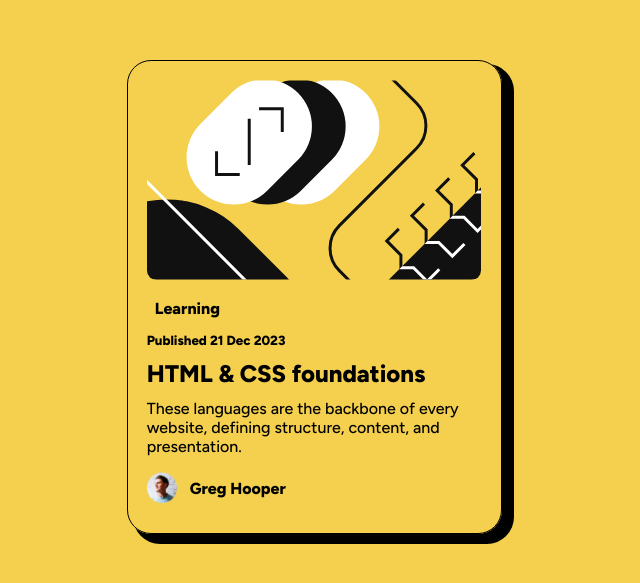
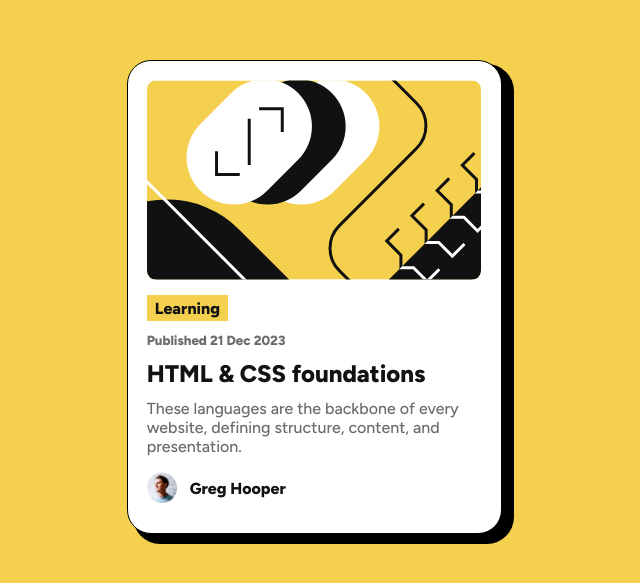
Before and after one commit to sebivallo/Blog-card, a plain HTML site: page index.html in a window 1280 px wide. Shown: the part 103-686 px from the top of the page, without its empty margins (326-966 px from the left). Drawn offline with Linux system fonts and the light colour scheme.

Commit message:
Update style.css

```diff
--- a/style.css
+++ b/style.css
@@ -13,10 +13,10 @@ body{
 }
 
 :root{
-    --Yellow: hsl(47, 88%, 63%) - #f4d04e;
-    --White-color: hsl(0, 0%, 100%) - #ffffff;
-    --Gray-500: hsl(0, 0%, 42%) - #6b6b6b;
-    --Gray-950: hsl(0, 0%, 7%) - #121212;
+    --Yellow: hsl(47, 88%, 63%);
+    --White-color: hsl(0, 0%, 100%);
+    --Gray-500: hsl(0, 0%, 42%);
+    --Gray-950: hsl(0, 0%, 7%);
 }
 
 
```
